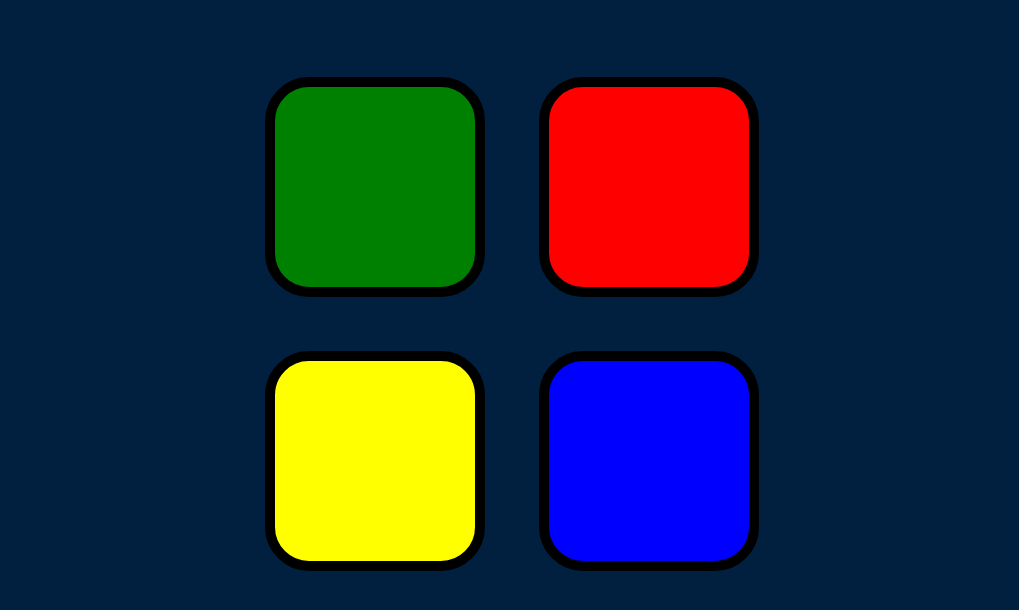
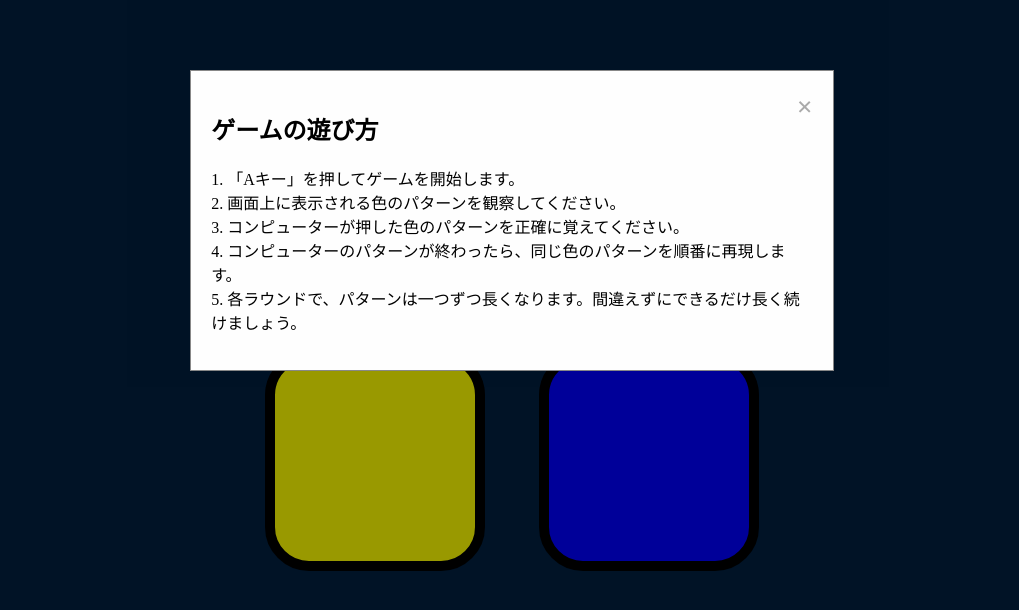
Before and after one commit to Werlyfarale/werlfyarale.github.io, a plain HTML site: page index.html in a window 1280 px wide. Shown: the part 122-732 px from the top of the page, without its empty margins (128-1147 px from the left). Drawn offline with nearby package versions, Linux system fonts and the light colour scheme.

Commit message:
Add files via upload

```diff
--- a/game.js
+++ b/game.js
@@ -2,6 +2,37 @@ var gamePattern = [];
 var buttonColors = ["red", "blue", "green", "yellow"];
 var userClickPattern = [];
 var level = 0
+
+
+
+
+var modal = $("#myModal");
+var span = $(".close");
+
+
+function showModal() {
+    modal.show();
+}
+
+
+span.click(function() {
+    modal.hide();
+});
+
+
+$(window).click(function(event) {
+    if ($(event.target).is(modal)) {
+        modal.hide();
+    }
+});
+
+
+showModal();
+
+
+
+
+
 
 var started_game = false;
 
@@ -10,7 +41,6 @@ $("body").on("keypress", function () {
     if (!started_game) {
         started_game = true;
         nextSequence();
-
 
     }
 });
--- a/index.html
+++ b/index.html
@@ -9,6 +9,24 @@
 </head>
 
 <body>
+
+  <div id="myModal" class="modal">
+
+    <div class="modal-content">
+      <span class="close">&times;</span>
+      <h2>ゲームの遊び方</h2>
+      <p>
+        1. 「Aキー」を押してゲームを開始します。<br>
+        2. 画面上に表示される色のパターンを観察してください。<br>
+        3. コンピューターが押した色のパターンを正確に覚えてください。<br>
+        4. コンピューターのパターンが終わったら、同じ色のパターンを順番に再現します。<br>
+        5. 各ラウンドで、パターンは一つずつ長くなります。間違えずにできるだけ長く続けましょう。
+      </p>
+    </div>
+  </div>
+
+
+
   <h1 id="level-title">Press A Key to Start</h1>
   <div class="container">
     <div lass="row">
--- a/styles.css
+++ b/styles.css
@@ -51,3 +51,40 @@ body {
   box-shadow: 0 0 20px white;
   background-color: grey;
 }
+
+.modal {
+  position: fixed;
+  z-index: 1;
+  left: 0;
+  top: 0;
+  width: 100%;
+  height: 100%;
+  overflow: auto;
+  background-color: rgb(0,0,0);
+  background-color: rgba(0,0,0,0.4);
+}
+
+
+.modal-content {
+  background-color: #fefefe;
+  margin: 15% auto;
+  padding: 20px;
+  border: 1px solid #888;
+  width: 47%;
+  text-align: left
+}
+
+
+.close {
+  color: #aaa;
+  float: right;
+  font-size: 28px;
+  font-weight: bold;
+}
+
+.close:hover,
+.close:focus {
+  color: black;
+  text-decoration: none;
+  cursor: pointer;
+}
```
